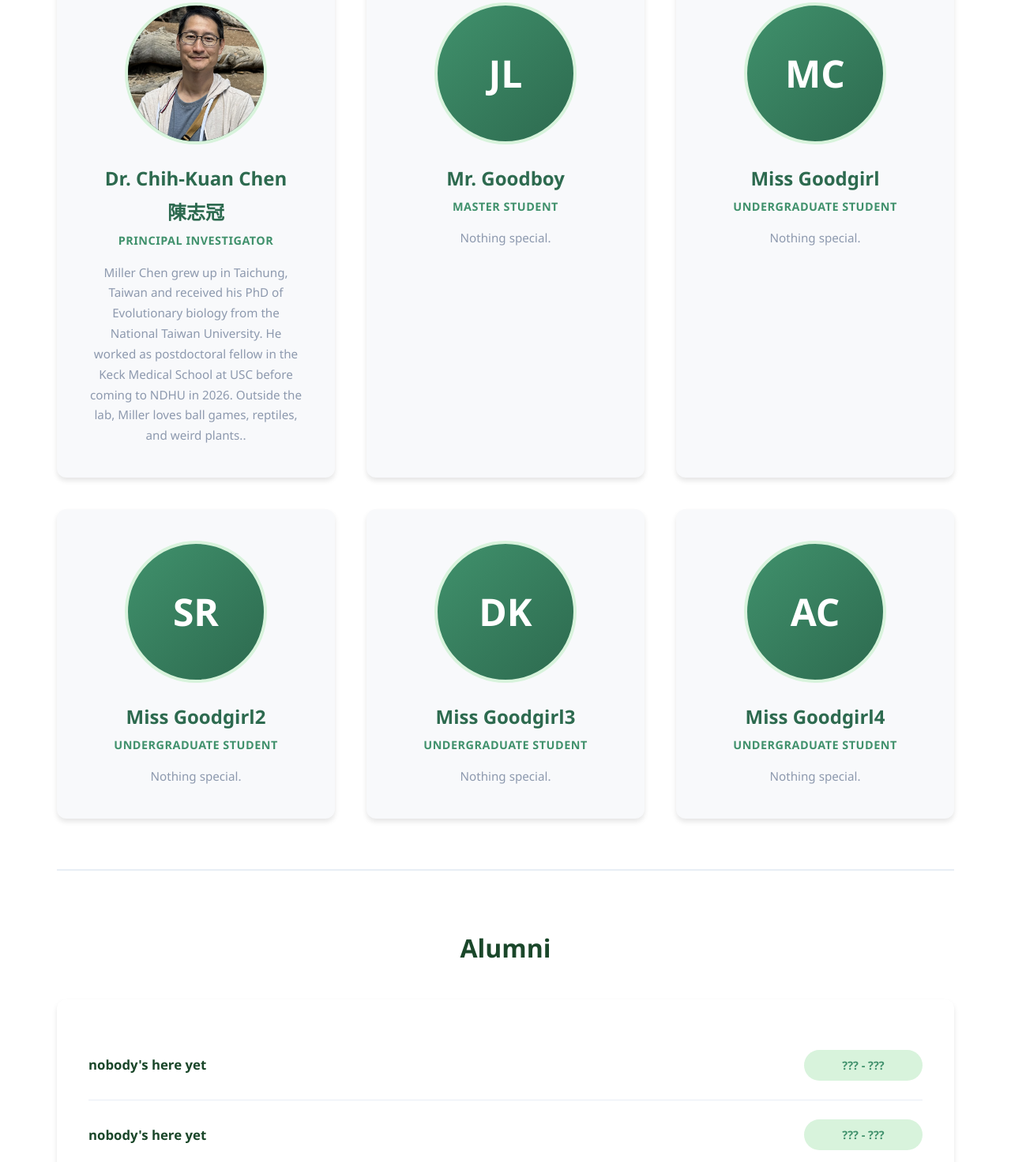
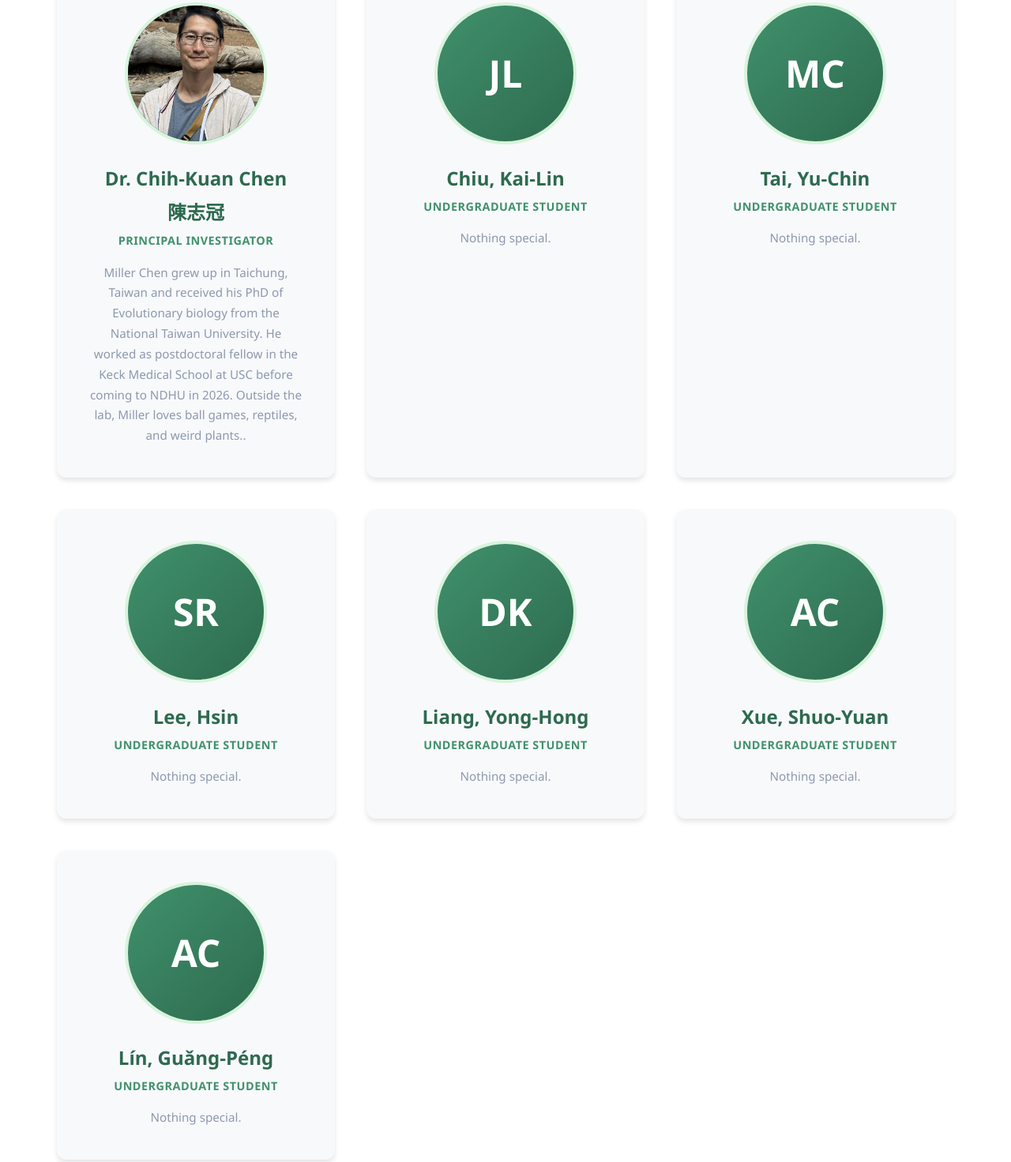
Before and after one commit to chihkuanchen/Chen-lab-website, a plain HTML site: page index.html in a window 1280 px wide. Shown: the part 2044-3516 px from the top of the page at 79% size. Drawn offline with Linux system fonts and the light colour scheme.

Commit message:
Update team member names and roles in index.html

```diff
--- a/index.html
+++ b/index.html
@@ -758,31 +758,37 @@
                 </div>
                 <div class="team-card">
                     <div class="avatar">JL</div>
-                    <h3>Mr. Goodboy</h3>
-                    <div class="member-role">Master Student</div>
+                    <h3>Chiu, Kai-Lin</h3>
+                    <div class="member-role">Undergraduate Student</div>
                     <p class="member-bio">Nothing special.</p>
                 </div>
                 <div class="team-card">
                     <div class="avatar">MC</div>
-                    <h3>Miss Goodgirl</h3>
+                    <h3>Tai, Yu-Chin</h3>
                     <div class="member-role">Undergraduate Student</div>
                     <p class="member-bio">Nothing special.</p>
                 </div>
                 <div class="team-card">
                     <div class="avatar">SR</div>
-                    <h3>Miss Goodgirl2</h3>
+                    <h3>Lee, Hsin</h3>
                     <div class="member-role">Undergraduate Student</div>
                     <p class="member-bio">Nothing special.</p>
                 </div>
                 <div class="team-card">
                     <div class="avatar">DK</div>
-                    <h3>Miss Goodgirl3</h3>
+                    <h3>Liang, Yong-Hong</h3>
                     <div class="member-role">Undergraduate Student</div>
                     <p class="member-bio">Nothing special.</p>
                 </div>
                 <div class="team-card">
                     <div class="avatar">AC</div>
-                    <h3>Miss Goodgirl4</h3>
+                    <h3>Xue, Shuo-Yuan</h3>
+                    <div class="member-role">Undergraduate Student</div>
+                    <p class="member-bio">Nothing special.</p>
+                </div>
+                <div class="team-card">
+                    <div class="avatar">AC</div>
+                    <h3>Lín, Guǎng-Péng</h3>
                     <div class="member-role">Undergraduate Student</div>
                     <p class="member-bio">Nothing special.</p>
                 </div>
```
